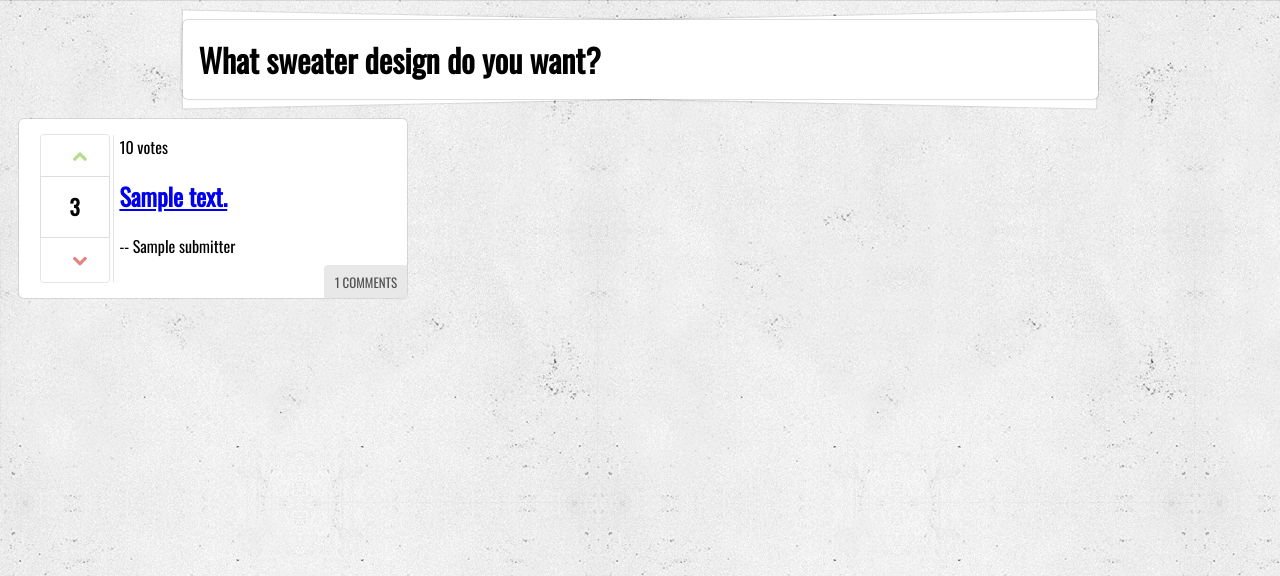
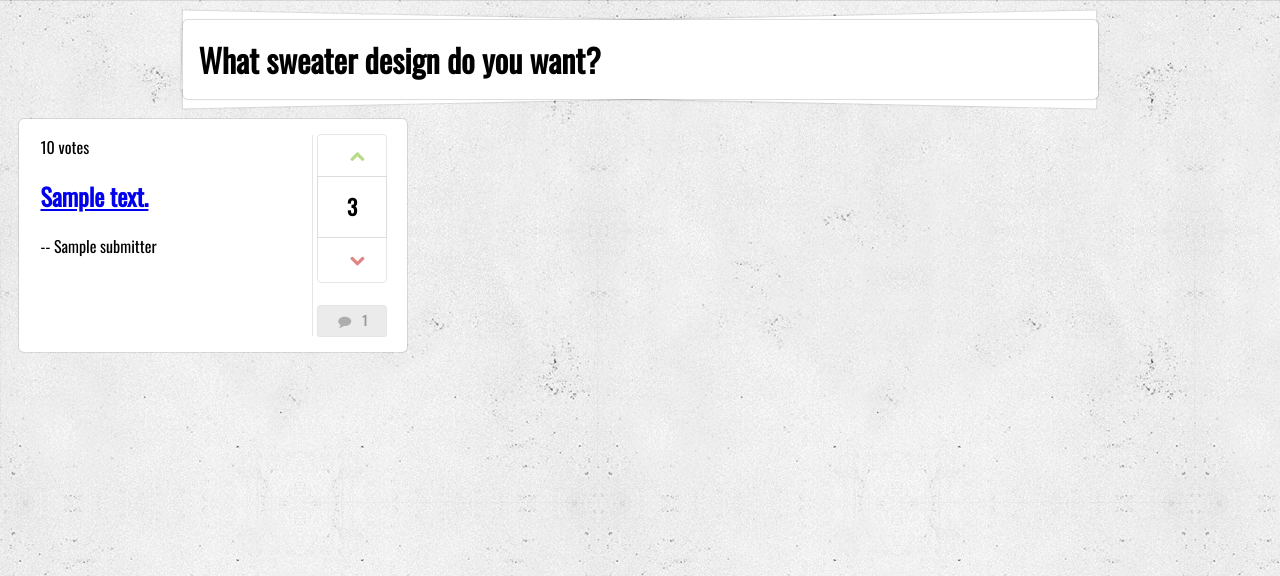
Before and after one commit to ehzhang/jade, a Django app: template apps/common/templates/poll.html in a window 1280 px wide. Shown: the part 43-619 px from the top of the page. Run offline with Django 3.2, Linux system fonts and the light colour scheme; data comes from the database, SQL or seed files in the repository; the template is opened without the code that fills it: values that come from a table or form of the project are taken from there, most other values are stand-ins (such as "Sample title", 1, 10 or a date in 2020); parts of the project's set-up code (start-up, migrations or seed data) failed here and were passed over; some libraries are stand-ins or nearby versions.

Commit message:
Update poll page layout

```diff
--- a/apps/common/templates/card_front.html
+++ b/apps/common/templates/card_front.html
@@ -1,19 +1,6 @@
 <div class='column'>
     <div class="ui segment">
         <div class="ui divided grid">
-            <div class="two wide column">
-                <div class="ui top attached basic button">
-                    <i class="green up medium arrow icon"></i>
-                </div>
-                <div class="ui attached segment">
-                    <h3 class="ui center aligned header">
-                        3
-                    </h2>
-                </div>
-                <div class="ui bottom attached basic button">
-                    <i class="red down medium arrow icon"></i>
-                </div>
-            </div>
             <div class="fourteen wide column">
                 <div class="row">
                     {{ card.votes }} votes
@@ -28,11 +15,29 @@
                 <p class='description'>
                 -- {{ card.submitter | truncatechars:20 }}
                 </p>
-                {% if card.comments %}
-                <div class='ui bottom right attached label'>
-                    {{ card.comments | length }} comments
+                <!--
+                <div class='ui bottom left attached purple label'>
+                    submitter
                 </div>
-                {% endif %}
+                -->
+            </div>
+            <div class="two wide column">
+                <div class="ui top attached basic button">
+                    <i class="green up medium arrow icon"></i>
+                </div>
+                <div class="ui attached segment">
+                    <h3 class="ui center aligned header">
+                        3
+                    </h2>
+                </div>
+                <div class="ui bottom attached basic button">
+                    <i class="red down medium arrow icon"></i>
+                </div>
+                <br/>
+                <div class="ui attached mini labeled button">
+                    <i class="comment icon"></i>
+                    {{ card.comments | length }}
+                </div>
             </div>
         </div>
     </div>
```
